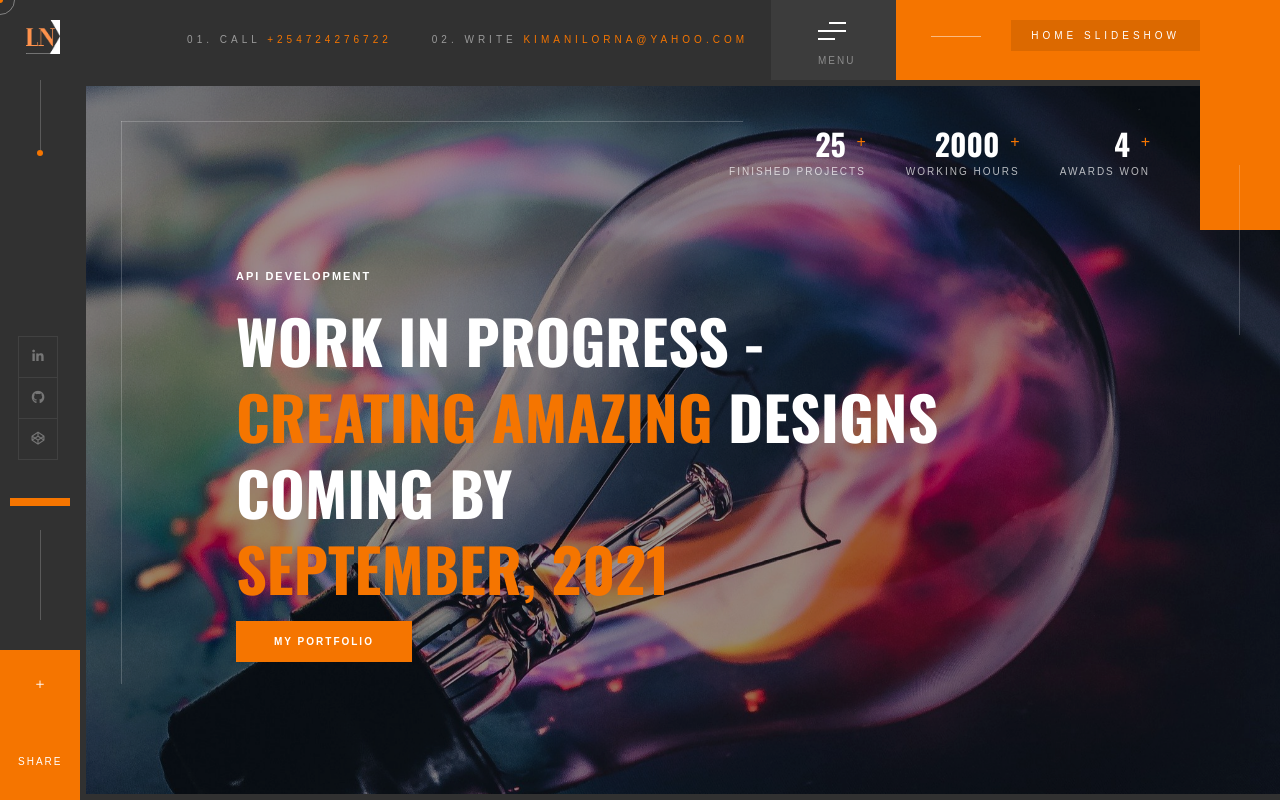
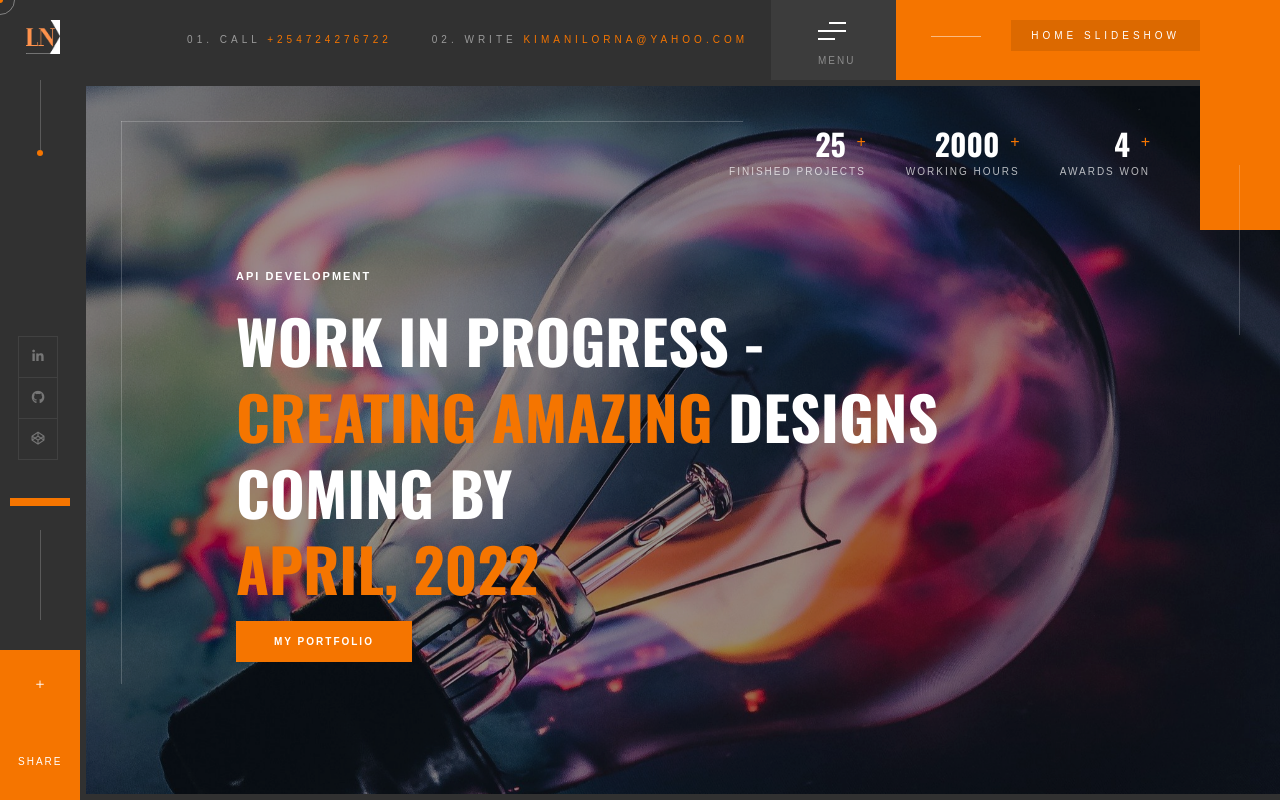
Before and after one commit to Lornakimani62/Portfolio-V2, a Vue app in the folder version2/: page /#/comingsoon in a window 1280 px wide. Built offline with nearby package versions, Linux system fonts and the light colour scheme; a web font is replaced by a local one.

Commit message:
Change the Coming Soon Date

```diff
--- a/version2/src/views/ComingSoon.vue
+++ b/version2/src/views/ComingSoon.vue
@@ -58,7 +58,7 @@
                 </div>
               </div>
               <h1>
-                Work In Progress - <br /><span>Creating Amazing</span> Designs<br/>Coming by<br><span>September, 2021</span>
+                Work In Progress - <br /><span>Creating Amazing</span> Designs<br/>Coming by<br><span>April, 2022</span>
               </h1>
               <div class="clearfix"></div>
               <a href="#" class="btn ajax fl-btn color-bg"
```
